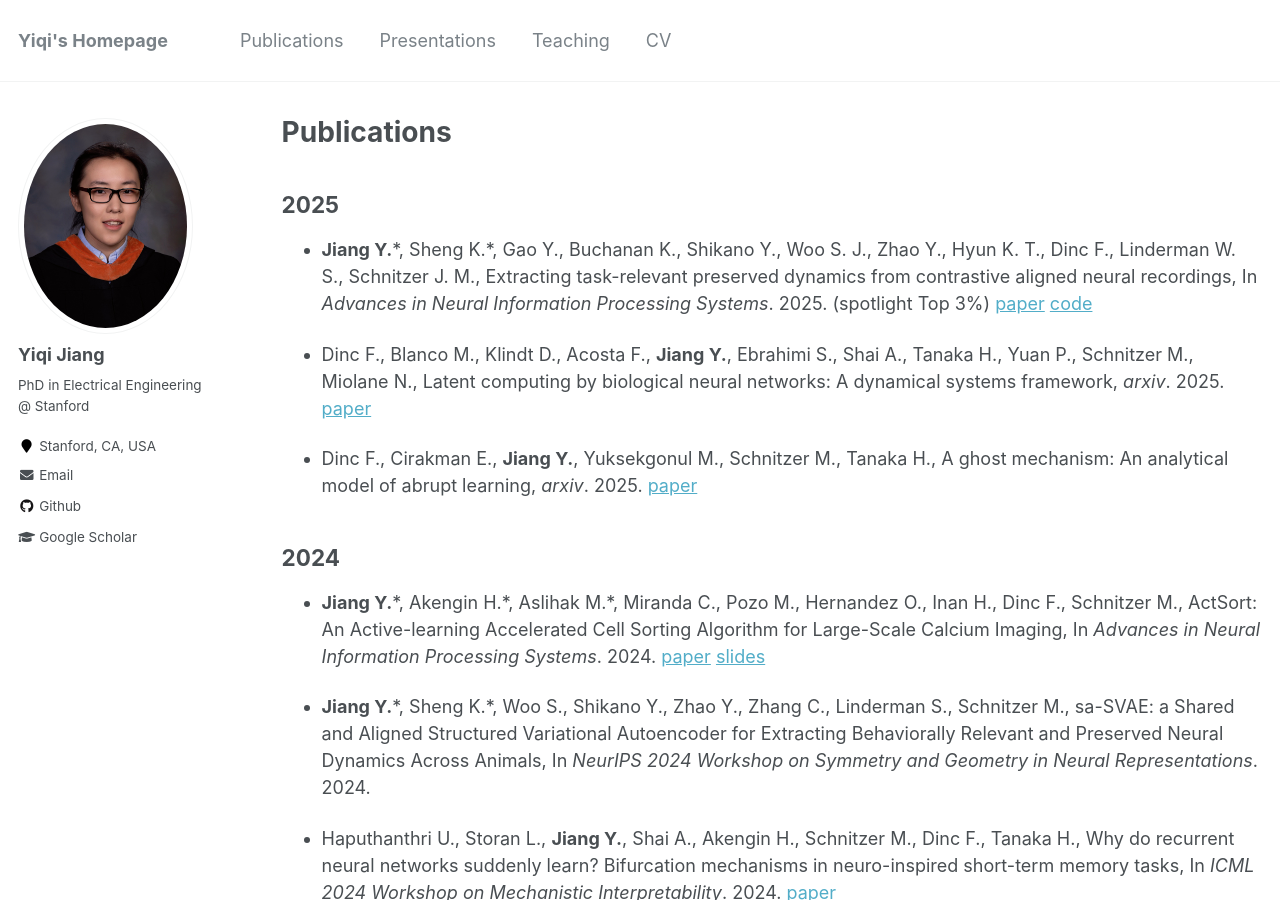
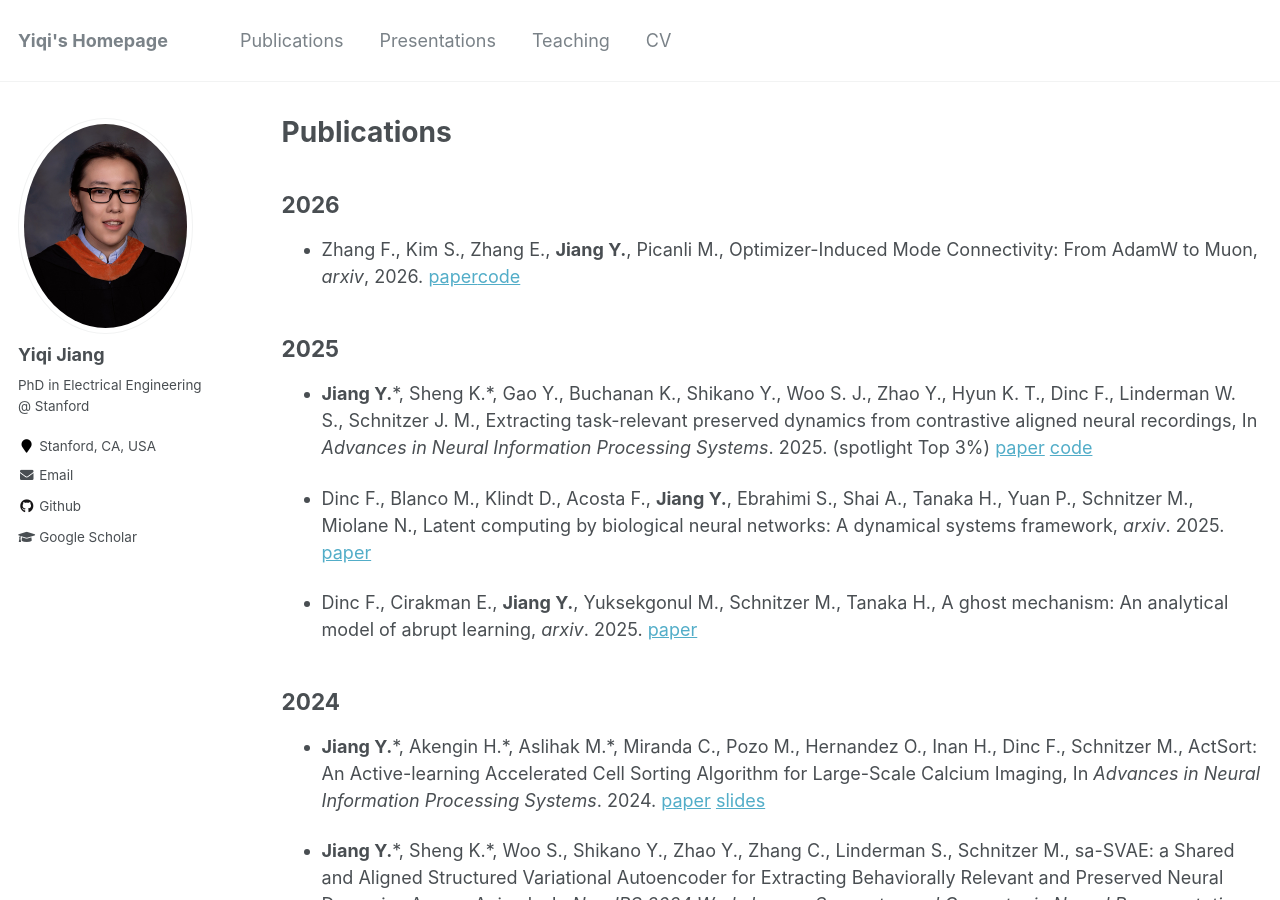
Before and after one commit to YiqiJ/yiqij.github.io, a Jekyll site: the page built from _pages/publications.md, in a window 1280 px wide and 900 px high. Built offline with Jekyll 4.4.1, drawn with Linux system fonts in a browser that asks for light colours.

Commit message:
Update publications.md

```diff
--- a/_pages/publications.md
+++ b/_pages/publications.md
@@ -4,8 +4,11 @@ title: "Publications"
 permalink: /publications/
 author_profile: true
 ---
+## 2026
+- Zhang F., Kim S., Zhang E., **Jiang Y.**, Picanli M., Optimizer-Induced Mode Connectivity: From AdamW to Muon, *arxiv*, 2026. [paper](https://arxiv.org/pdf/2605.09991)[code](https://github.com/pilancilab/Optimizer-Induced-Mode-Connectivity)
+
 ## 2025
-- **Jiang Y.**\*, Sheng K.\*, Gao Y., Buchanan K., Shikano Y., Woo S. J., Zhao Y., Hyun K. T., Dinc F., Linderman W. S., Schnitzer J. M., Extracting task-relevant preserved dynamics from contrastive aligned neural recordings, In *Advances in Neural Information Processing Systems*. 2025. (spotlight Top 3%) [paper](https://www.biorxiv.org/content/biorxiv/early/2025/11/13/2025.11.11.686428.full.pdf) [code](https://github.com/schnitzer-lab/CANDY-public/tree/main)
+- **Jiang Y.**\*, Sheng K.\*, Gao Y., Buchanan K., Shikano Y., Woo S. J., Zhao Y., Hyun K. T., Dinc F., Linderman W. S., Schnitzer J. M., Extracting task-relevant preserved dynamics from contrastive aligned neural recordings, In *Advances in Neural Information Processing Systems*. 2025. (spotlight Top 3%) [paper](https://proceedings.neurips.cc/paper_files/paper/2025/file/ebc8728759f26169f09d9d74497a430b-Paper-Conference.pdf) [code](https://github.com/schnitzer-lab/CANDY-public/tree/main)
 
 - Dinc F., Blanco M., Klindt D., Acosta F., **Jiang Y.**, Ebrahimi S., Shai A., Tanaka H., Yuan P., Schnitzer M., Miolane N., Latent computing by biological neural networks: A dynamical systems framework, *arxiv*. 2025. [paper](https://arxiv.org/pdf/2502.14337)
 
```
